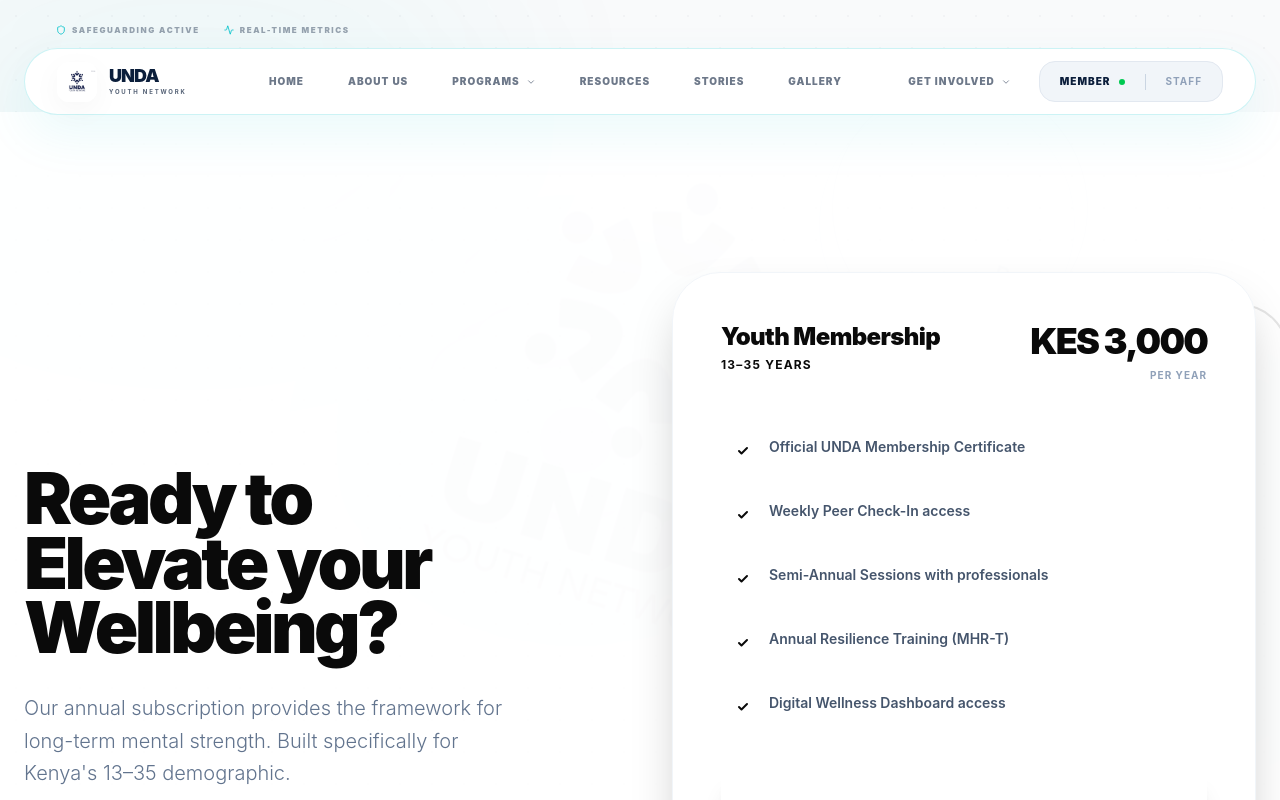
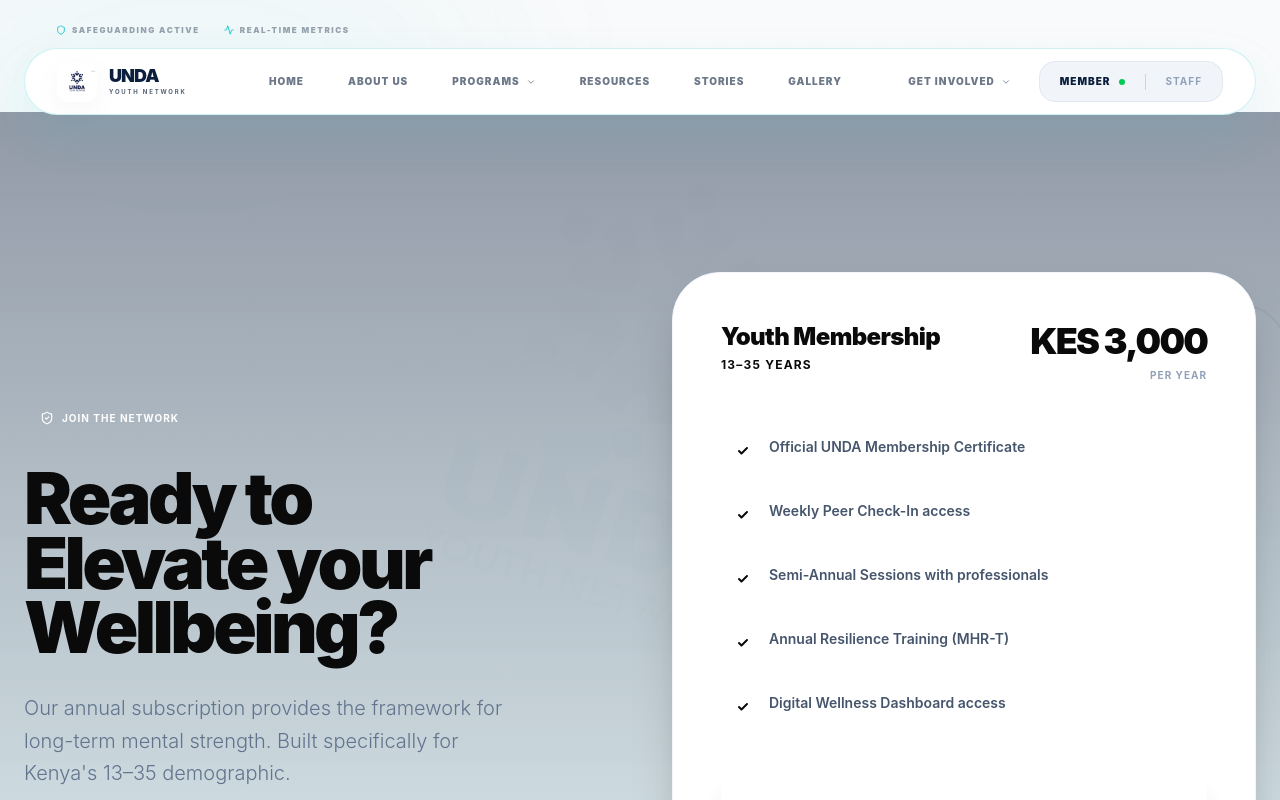
Before and after one commit to JamesKamau-5773/Unda-YouthNetwork-Frontend, a React (Vite) app: page /membership in a window 1280 px wide. Shown: the top 800 px of the page. Built offline with nearby package versions, Linux system fonts and the light colour scheme.

Commit message:
fix(membership): add hero-overlay + z-index fixes for card stacking and contrast

```diff
--- a/src/pages/Membership.jsx
+++ b/src/pages/Membership.jsx
@@ -16,11 +16,11 @@ const Membership = () => {
 
 	return (
 		<Layout>
-			<section className="py-24 lg:py-40 bg-white/90 relative overflow-hidden">
+			<section className="py-24 lg:py-40 bg-white/90 relative overflow-hidden hero-overlay">
 				{/* Background Decorative Element */}
 				<div className="absolute top-0 right-0 w-1/3 h-full bg-unda-teal/[0.02] -skew-x-12 translate-x-1/2" />
 
-				<div className="container mx-auto px-6 relative z-10">
+				<div className="container mx-auto px-6 relative z-20">
 					<div className="grid lg:grid-cols-12 gap-16 items-center">
 						{/* LEFT: Information & Context (Left-Aligned) */}
 						<div className="lg:col-span-6 space-y-8">
@@ -49,9 +49,9 @@ const Membership = () => {
 						{/* RIGHT: The Conversion Card (Asymmetrical Placement) */}
 						<div className="lg:col-span-6 relative">
 							{/* Creative 'Shadow' element behind the card */}
-							<div className="absolute top-8 left-8 w-full h-full border-2 border-unda-navy/[0.05] rounded-[3rem] -z-10" />
+							<div className="absolute top-8 left-8 w-full h-full border-2 border-[#0B1E3B]/[0.05] rounded-[3rem] z-0" />
 
-							<div className="bg-white border border-slate-100 p-8 lg:p-12 rounded-[3rem] shadow-2xl relative overflow-hidden">
+							  <div className="bg-white border border-slate-100 p-8 lg:p-12 rounded-[3rem] shadow-2xl relative overflow-hidden z-30">
 								{/* Card Header */}
 								<div className="flex justify-between items-start mb-10">
 									<div>
```
